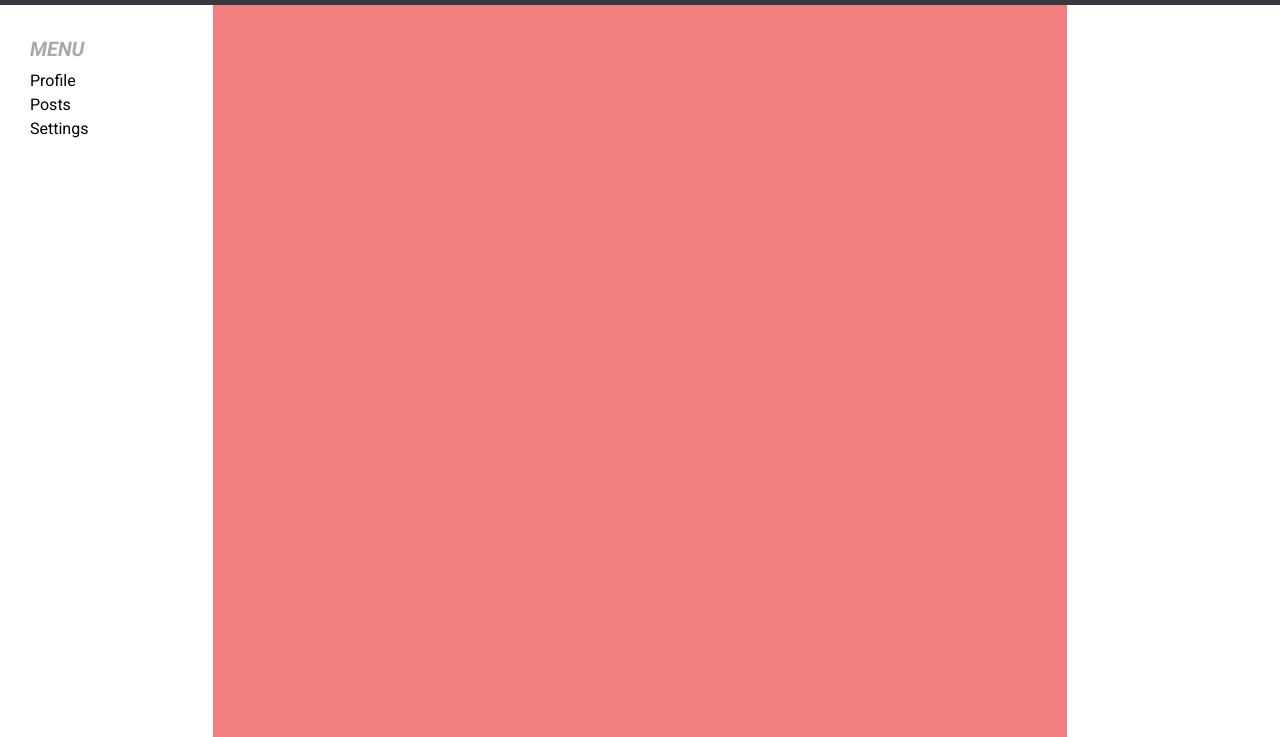
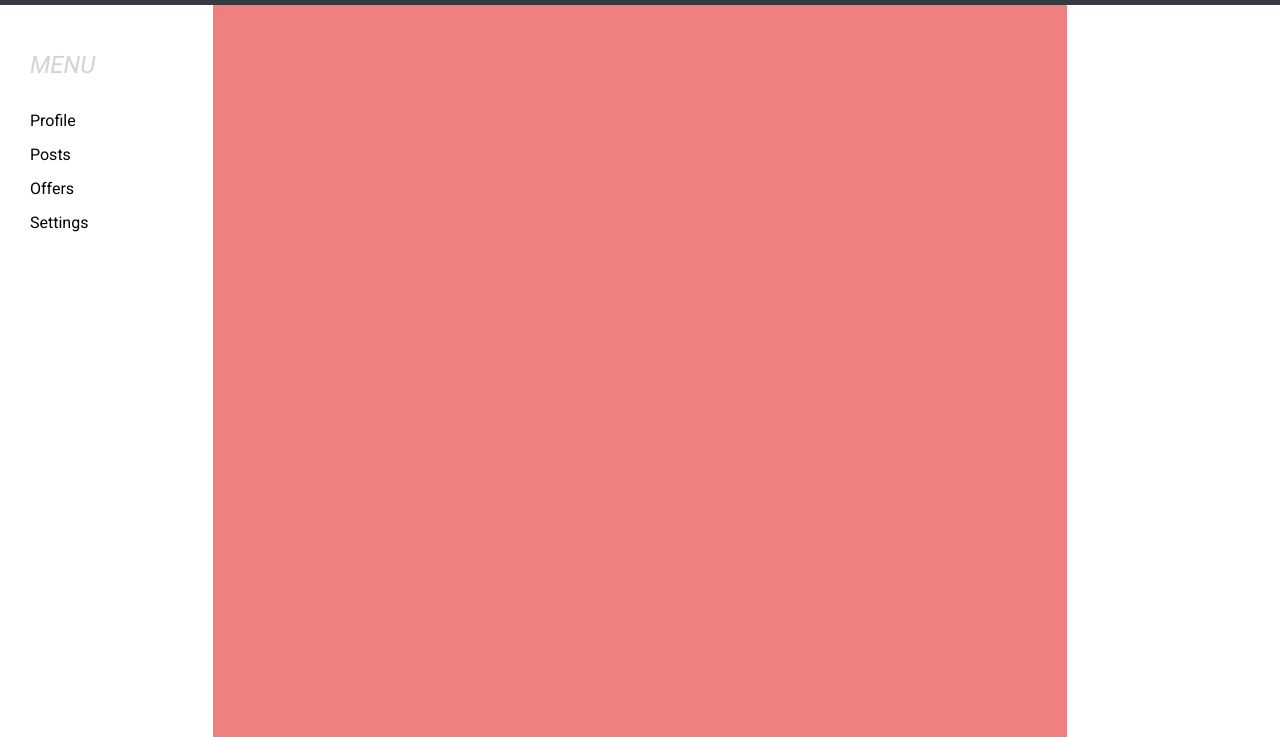
Before and after one commit to benjaavro/Recruited_WebVersion, a plain HTML site: page index.html in a window 1280 px wide. Shown: the part 63-800 px from the top of the page. Drawn offline with nearby package versions, Linux system fonts and the light colour scheme.

Commit message:
Menu added to Home page

```diff
--- a/css/styles.css
+++ b/css/styles.css
@@ -16,7 +16,7 @@
 }
 
 #col-left {
-    height: 800px;
+    height: 701px;
     background-color: white;
     position: sticky;
     z-index: 0;
@@ -32,7 +32,7 @@
 }
 
 #col-right {
-    height: 800px;
+    height: 701px;
     background-color: white;
     position: sticky;
     z-index: 0;
@@ -40,17 +40,65 @@
 
 .menu-item {
     color: black;
+    padding-left: 30px;
+}
+
+.bd-toc-item {
+    margin-top: 10px;
+    width: 100%;
+    margin-left: -30px;
 }
 
 .menu-item:hover {
-    color: darkgray;
     text-decoration: none;
-    text-decoration: underline;
+    color: white;
 }
 
 .menu-title {
-    color: darkgray;
-    font-weight: 700;
+    color: lightgray;
     font-style: italic;
-    margin-left: 0px;
+    font-size: 1.5em;
+    padding-left: 30px;
 }
+
+/* Sweep To Right */
+.hvr-sweep-to-right {
+  display: inline-block;
+  vertical-align: middle;
+  -webkit-transform: perspective(1px) translateZ(0);
+  transform: perspective(1px) translateZ(0);
+  box-shadow: 0 0 1px rgba(0, 0, 0, 0);
+  position: relative;
+  -webkit-transition-property: color;
+  transition-property: color;
+  -webkit-transition-duration: 0.3s;
+  transition-duration: 0.3s;
+}
+.hvr-sweep-to-right:before {
+  content: "";
+  position: absolute;
+  z-index: -1;
+  top: 0;
+  left: 0;
+  right: 0;
+  bottom: 0;
+  background: lightgray;
+  color: white;
+  -webkit-transform: scaleX(0);
+  transform: scaleX(0);
+  -webkit-transform-origin: 0 50%;
+  transform-origin: 0 50%;
+  -webkit-transition-property: transform;
+  transition-property: transform;
+  -webkit-transition-duration: 0.3s;
+  transition-duration: 0.3s;
+  -webkit-transition-timing-function: ease-out;
+  transition-timing-function: ease-out;
+}
+.hvr-sweep-to-right:hover, .hvr-sweep-to-right:focus, .hvr-sweep-to-right:active {
+  color: white;
+}
+.hvr-sweep-to-right:hover:before, .hvr-sweep-to-right:focus:before, .hvr-sweep-to-right:active:before {
+  -webkit-transform: scaleX(1);
+  transform: scaleX(1);
+}
--- a/index.html
+++ b/index.html
@@ -12,7 +12,7 @@
     <link rel="stylesheet" href="css/styles.css">
 
     <!--- FONTS --->
-    <link href="https://fonts.googleapis.com/css?family=Roboto:400,700,700i&display=swap" rel="stylesheet">
+    <link href="https://fonts.googleapis.com/css?family=Roboto:400,400i,700,700i&display=swap" rel="stylesheet">
 
     <title>RECRUITED - HOME</title>
   </head>
@@ -50,15 +50,18 @@
            <!--- MENU --->
             <nav class="col-md-3 col-xl-2 bd-sidebar fixed-top" id="col-left">
                <div class="bd-toc-item">
-                    <h5 class="menu-title">MENU</h5>
+                    <p class="menu-title">MENU</p>
                 </div>
-                <div class="bd-toc-item">
+                <div class="bd-toc-item hvr-sweep-to-right">
                     <a href="#" class="menu-item">Profile</a>
                 </div>
-                <div class="bd-toc-item">
+                <div class="bd-toc-item hvr-sweep-to-right">
                     <a href="#" class="menu-item">Posts</a>
                 </div>
-                <div class="bd-toc-item">
+                <div class="bd-toc-item hvr-sweep-to-right">
+                    <a href="#" class="menu-item">Offers</a>
+                </div>
+                <div class="bd-toc-item hvr-sweep-to-right">
                     <a href="#" class="menu-item">Settings</a>
                 </div>
             </nav>
```
Also changed, not shown: 1 other file.
